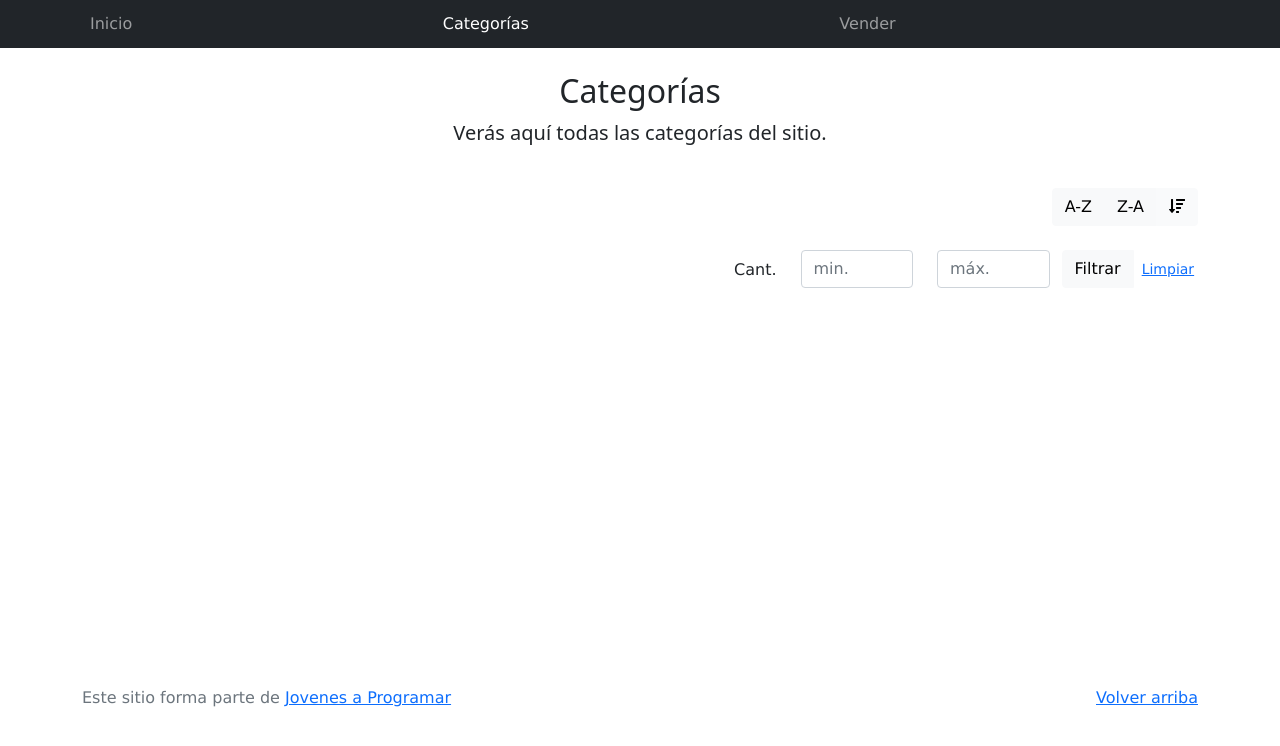
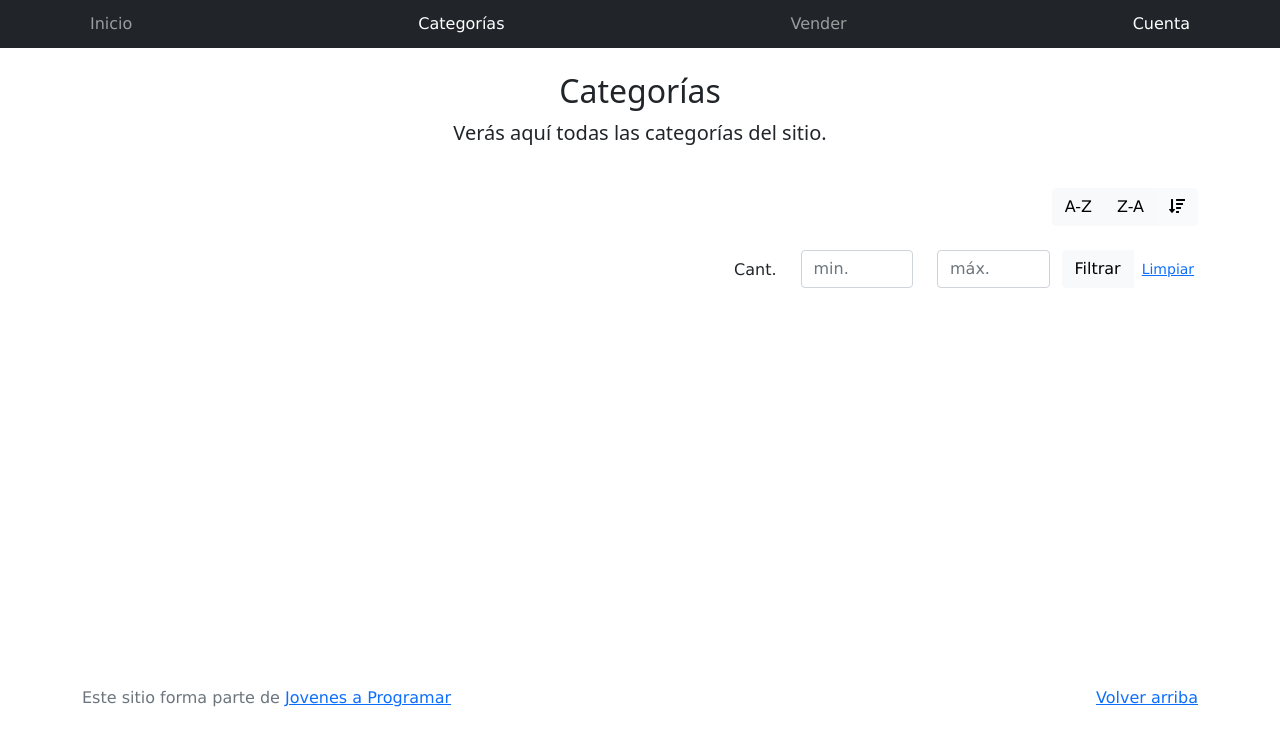
Before and after one commit to cataardanz/workspace-inicial, a plain HTML site: page categories.html in a window 1280 px wide. Drawn offline with Linux system fonts and the light colour scheme; no server answers.

Commit message:
Agregamos el apartado "Cuenta"  (login.html) de la barra de navegacion.

```diff
--- a/categories.html
+++ b/categories.html
@@ -31,6 +31,7 @@
             <a class="nav-link" href="sell.html">Vender</a>
           </li>
           <li class="nav-item">
+            <a class="nav-link active" href="login.html">Cuenta</a>
           </li>
         </ul>
       </div>
@@ -86,7 +87,8 @@
       <p class="float-end">
         <a href="#">Volver arriba</a>
       </p>
-      <p>Este sitio forma parte de <a href="https://jovenesaprogramar.edu.uy/" target="_blank">Jovenes a Programar</a></p>
+      <p>Este sitio forma parte de <a href="https://jovenesaprogramar.edu.uy/" target="_blank">Jovenes a Programar</a>
+      </p>
     </div>
   </footer>
   <div id="spinner-wrapper">
```
Also changed, not shown: sell.html (+1 -0 lines).
